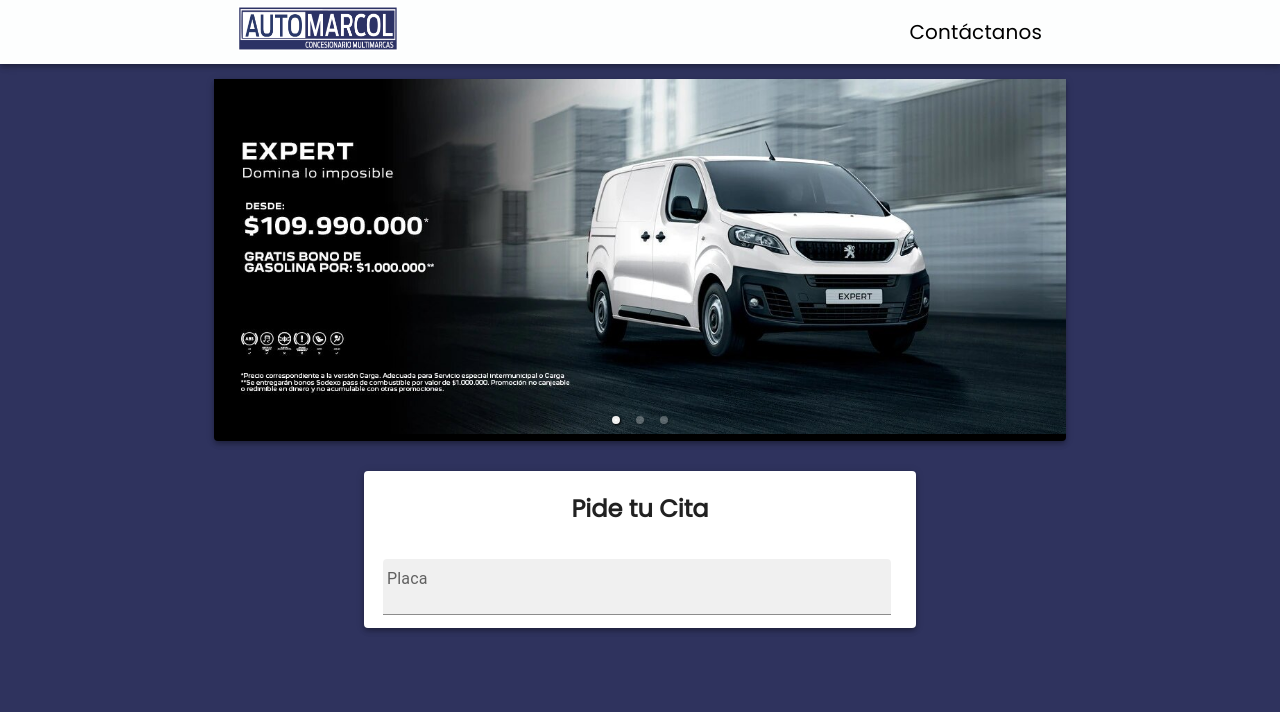
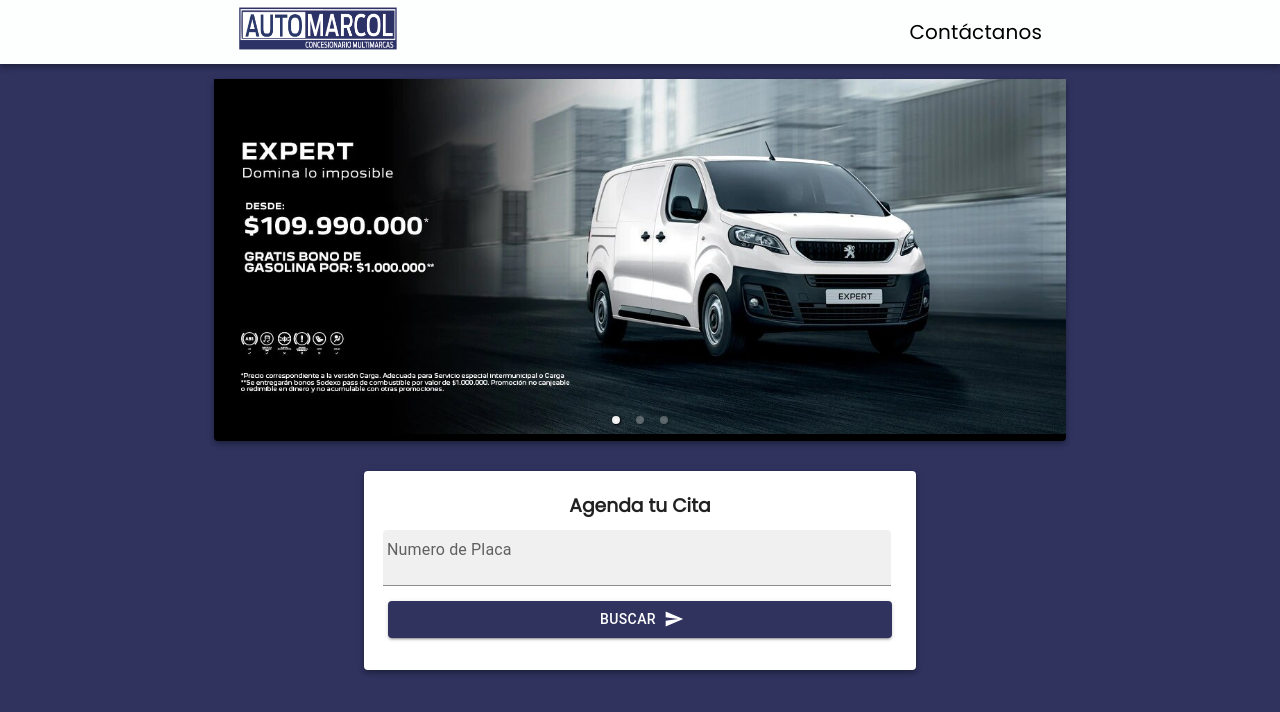
Before and after one commit to javq36/agendamiento_client, a Next.js app: page / in a window 1280 px wide. Shown: the top 712 px of the page. Built offline with nearby package versions, Linux system fonts and the light colour scheme.

Commit message:
added the hidden form and show it with a the formSearchHandler

```diff
--- a/components/Loader.js
+++ b/components/Loader.js
@@ -1,12 +1,12 @@
 import React, { Component } from "react";
 import Image from "next/image";
-import banner from "../assets/banner1.jpg";
+import loader from "../assets/loader2.gif";
 
 
 export function Loader() {
     return (
-        <div class="loader">
-            <Image src={banner} style={{}} />
+        <div className="loader">
+            <Image src={loader} style={{}} />
         </div>
     );
 }
--- a/components/shared/TextInput/index.js
+++ b/components/shared/TextInput/index.js
@@ -10,8 +10,8 @@
     padding: '8px',
     border: '10px',
     borderRadius: '10px',
-    marginBottom: '5px',
-    marginTop: '5px',
+    marginBottom: '7px',
+    marginTop: '2px',
 };
 
 export const TextFieldInput = ({ name, control, label, type, errors, helperText, defaultValue}) => {
--- a/pages/_app.js
+++ b/pages/_app.js
@@ -1,7 +1,21 @@
 import '../styles/globals.css'
+import { Loader } from "../components/Loader";
+import React from "react"
+
 
 function MyApp({ Component, pageProps }) {
-  return <Component {...pageProps} />
+  const [loading, setLoading] = React.useState(false);
+  React.useEffect(() => {
+    setTimeout(() => setLoading(true), 10000);
+  })
+  return (
+    <>
+      <Loader />
+      <>
+        <Component {...pageProps} />
+      </>
+    </>
+  )
 }
 
 export default MyApp
--- a/pages/index.js
+++ b/pages/index.js
@@ -20,6 +20,7 @@
 import { Controller, SubmitHandler, useForm } from "react-hook-form";
 import { yupResolver } from '@hookform/resolvers/yup';
 import * as yup from 'yup';
+import { PropTypes } from 'react'
 
 // animaciones
 import { motion, useScroll } from "framer-motion"
@@ -86,10 +87,14 @@
   });
 
   const [age, setAge] = React.useState('');
+  const [oculto, setOculto] = React.useState('none');
+
+  const [displayboton, setDisplayboton] = React.useState('true');
+
+
   const handleChange = (event) => {
     setAge(event.target.value);
   };
-
 
   // al momento de precionar el boton hace esto
   const formSubmitHandler = async (data) => {
@@ -98,13 +103,10 @@
       console.log(data);
     }
   };
-
-
-
-  const onChange = (e) => {
-    console.log(e.value);
-  }
-
+  const formSearchHandler = async (data) => {
+    setOculto('block');
+    setDisplayboton('none')
+  };
 
   return (
     <div>
@@ -112,7 +114,7 @@
       <Container maxWidth="md" style={{ marginBottom: '30px' }}>
         <motion.div
           animate={{ x: [-4000, 0], opacity: 2 }}
-          transition={{ type: "spring", stiffness: 100, duration: 2 }}
+          transition={{ type: "spring", stiffness: 100, duration: 4 }}
         >
           <Paper elevation={4} style={{ marginTop: 15, backgroundColor: 'black' }}>
             <Slider />
@@ -122,14 +124,22 @@
       <Container maxWidth="sm">
         <motion.div
           animate={{ y: [4000, 0], opacity: 2 }}
-          transition={{ type: "spring", stiffness: 100, duration: 3 }}
+          transition={{ type: "spring", stiffness: 100, duration: 4 }}
         >
-          <Paper elevation={4} style={{ marginTop: 15 , marginBottom: 20}}>
-            <h2 style={{ textAlign: 'center', paddingTop: '20px' }}>Pide tu Cita</h2>
-            <TextFieldInput name={'placa'} control={control} label={'Placa'} type={'text'} errors={!!errors.placa}
-              helperText={errors.placa ? errors.placa?.message : null}
-              defaultValue={""} />
-            <div style={{display: 'none'}}>
+          <Paper elevation={4} style={{ marginTop: 15, marginBottom: 30, paddingBottom: 20 }}>
+            <h3 style={{ textAlign: 'center', paddingTop: '20px', marginBottom: '0px' }}>Agenda tu Cita</h3>
+            <div>
+              <TextFieldInput name={'placa'} control={control} label={'Numero de Placa'} type={'text'} errors={!!errors.placa}
+                helperText={errors.placa ? errors.placa?.message : null}
+                defaultValue={""} />
+              <Container maxWidth="sm">
+                <Button onClick={(formSearchHandler)} variant="contained" style={{ display: displayboton , width: "100%", marginBottom: 12, backgroundColor: '#2f335e' }} endIcon={<SendIcon />} >
+                  Buscar
+                </Button>
+              </Container>
+            </div>
+
+            <div className={oculto} id={oculto}>
               <TextFieldInput name={'ncedula'} control={control} label={'Numero de Cédula'} type={'text'} errors={!!errors.ncedula}
                 helperText={errors.ncedula ? errors.ncedula?.message : null}
                 defaultValue={""} />
--- a/styles/globals.css
+++ b/styles/globals.css
@@ -124,16 +124,26 @@
   justify-content: center;
   align-items: center;
   z-index: 20;
+  animation: vanish 3.3s ease forwards;
 }
 
-.disppear {
-  animation: vanish 1s ease forwards;
-}
 
 @keyframes vanish {
   100% {
       opacity: 0;
       visibility: hidden;
-      animation-delay: 1s;
+      animation-delay: 0s;
   }
+  70% {
+    opacity: 1;
 }
+}
+
+
+.none{
+  display: none;
+}
+
+.block{
+  display: block;
+}
```
Also changed, not shown: assets/loader.gif (added), assets/loader2.gif (added).
